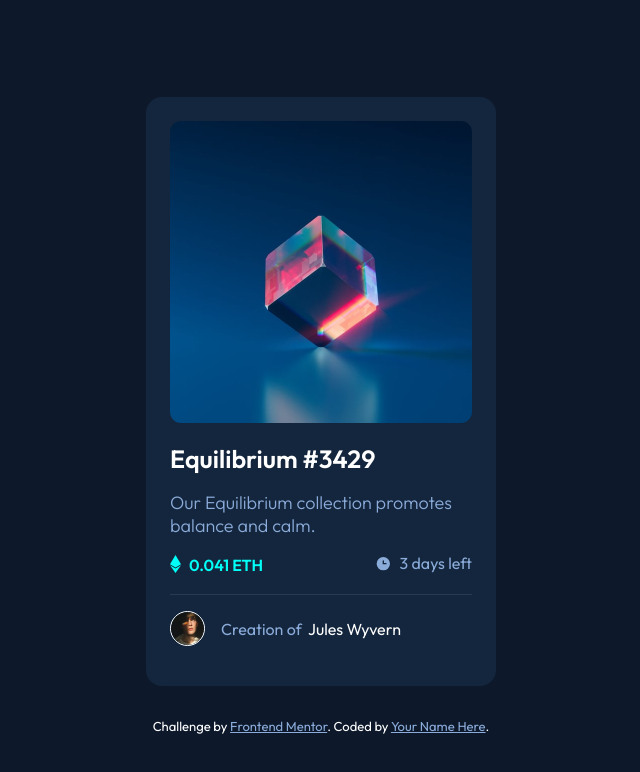
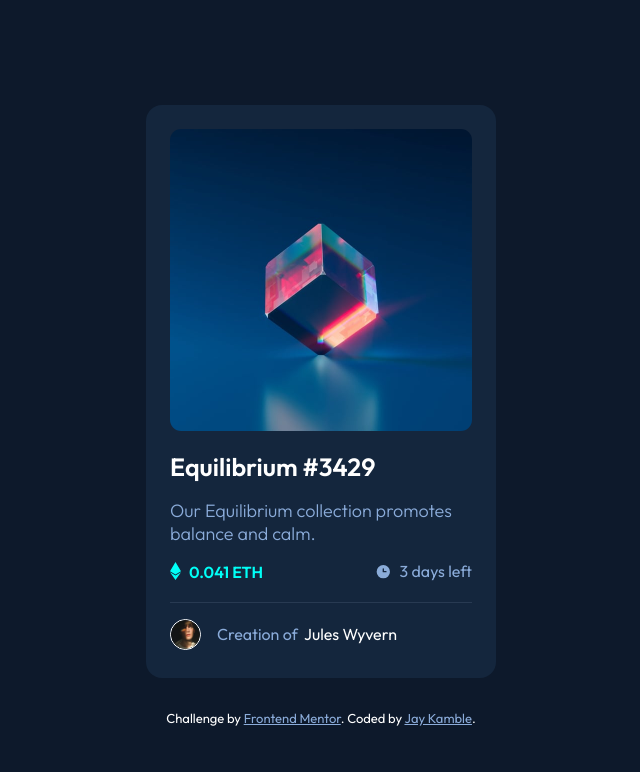
Before and after one commit to jay-kamble/NFT-preview-card-component, a plain HTML site: page index.html in a window 1280 px wide. Shown: the whole page, without its empty margins (319-959 px from the left). Drawn offline with Linux system fonts and the light colour scheme.

Commit message:
second commit

```diff
--- a/index.html
+++ b/index.html
@@ -56,7 +56,7 @@
       Challenge by
       <a href="https://www.frontendmentor.io?ref=challenge" target="_blank"
         >Frontend Mentor</a
-      >. Coded by <a href="#">Your Name Here</a>.
+      >. Coded by <a href="https://jay-kamble.netlify.app/" target="_blank">Jay Kamble</a>.
     </div>
   </body>
 </html>
--- a/style.css
+++ b/style.css
@@ -131,10 +131,10 @@ body{
     justify-content: flex-start;
     display: flex;
     align-items: center;
-    margin-bottom: 1rem;
+    margin-bottom: .3rem;
 }
 .avatar{
-    max-height: 35px;
+    max-height: 31px;
     border: 1px solid hsl(0, 0%, 100%);
     border-radius: 50%;
     margin-right: 1em;
```
